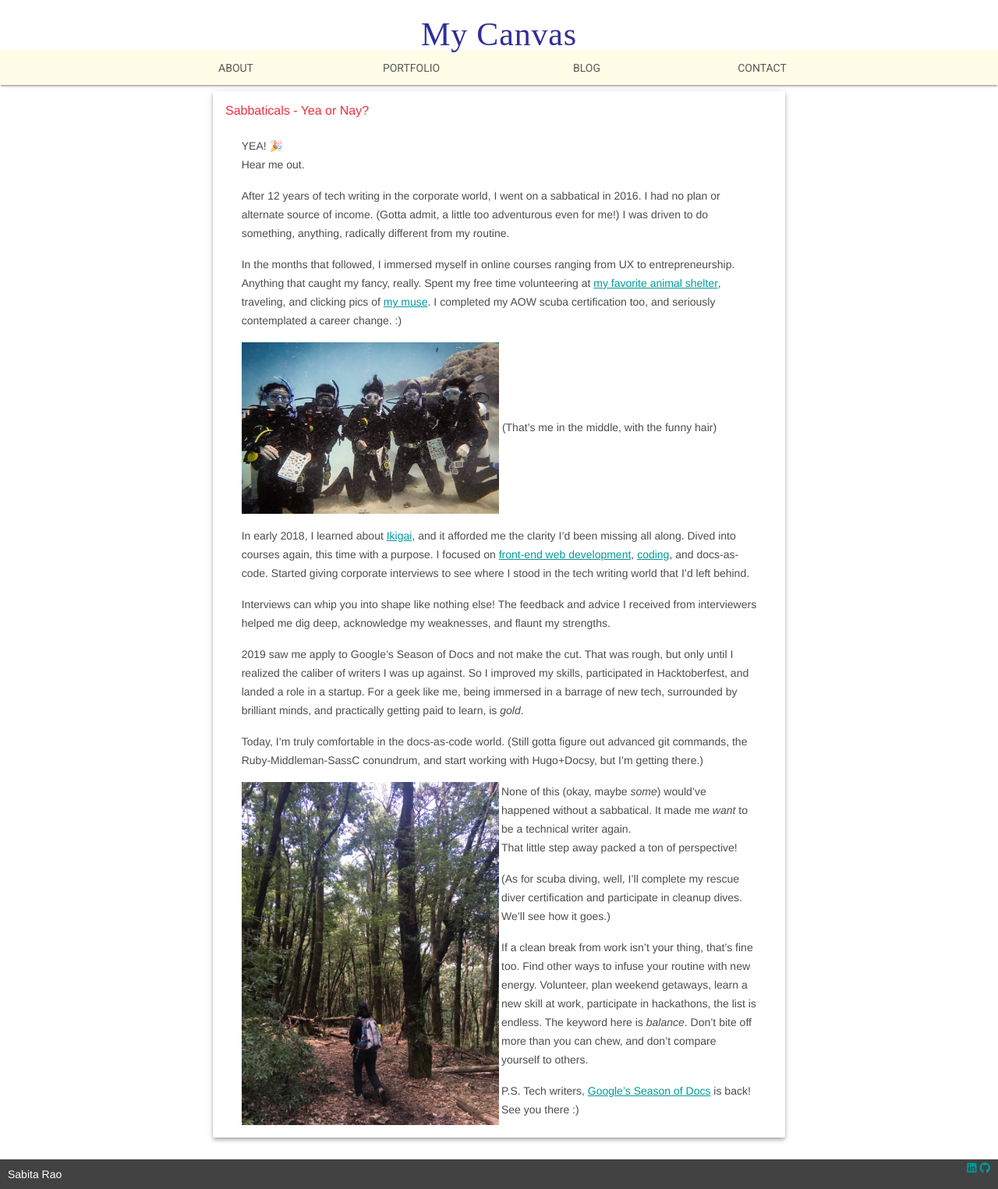
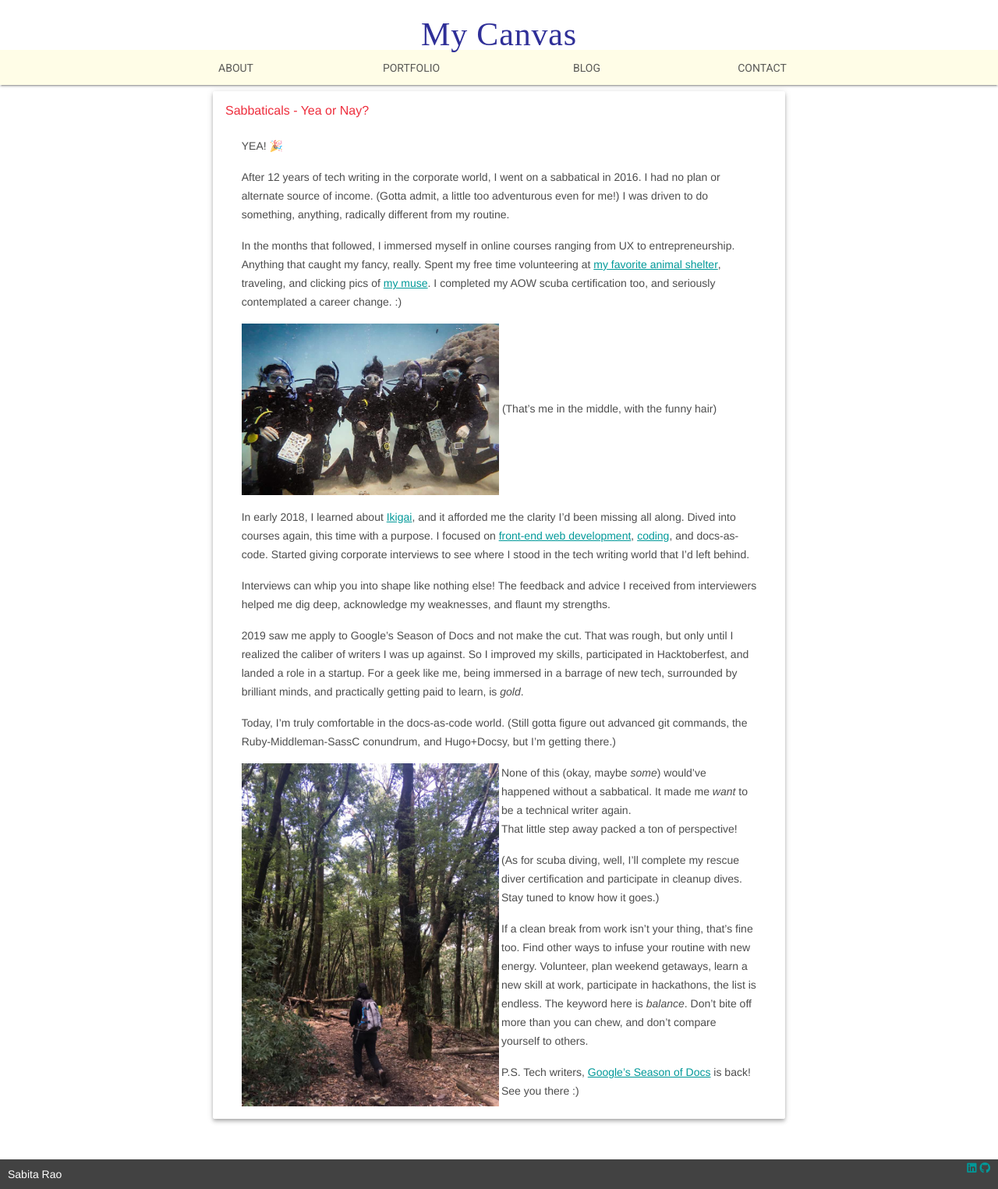
Before and after one commit to sabitarao/sabitarao.github.io, a Jekyll site: the page built from _posts/2020-05-01-sabbatical.md, in a window 1280 px wide. Shown: the whole page at 78% size. Built offline with Jekyll 4.4.1, drawn with Linux system fonts in a browser that asks for light colours; nearby versions of some CDN libraries; emoji names are drawn with the system emoji font; some web fonts are replaced.

Commit message:
edit space

```diff
--- a/_posts/2020-05-01-sabbatical.md
+++ b/_posts/2020-05-01-sabbatical.md
@@ -4,8 +4,8 @@
 show: true
 comments: true
 ---
-YEA! :tada:
-Hear me out.
+<p>YEA! :tada:   <br>
+</p>
 
 After 12 years of tech writing in the corporate world, I went on a sabbatical in 2016. I had no plan or alternate source of income. (Gotta admit, a little too adventurous even for me!) I was driven to do something, anything, radically different from my routine.
 
@@ -19,12 +19,12 @@
 
 2019 saw me apply to Google's Season of Docs and not make the cut. That was rough, but only until I realized the caliber of writers I was up against. So I improved my skills, participated in Hacktoberfest, and landed a role in a startup. For a geek like me, being immersed in a barrage of new tech, surrounded by brilliant minds, and practically getting paid to learn, is *gold*.
 
-Today, I'm truly comfortable in the docs-as-code world. (Still gotta figure out advanced git commands, the Ruby-Middleman-SassC conundrum, and start working with Hugo+Docsy, but I'm getting there.)
+Today, I'm truly comfortable in the docs-as-code world. (Still gotta figure out advanced git commands, the Ruby-Middleman-SassC conundrum, and Hugo+Docsy, but I'm getting there.)
 
 <img src="/assets/trek.jpeg" width="50%" align ="left">None of this (okay, maybe *some*) would've happened without a sabbatical. It made me *want* to be a technical writer again.
 That little step away packed a ton of perspective!
 
-(As for scuba diving, well, I'll complete my rescue diver certification and participate in cleanup dives. We'll see how it goes.)
+(As for scuba diving, well, I'll complete my rescue diver certification and participate in cleanup dives. Stay tuned to know how it goes.)
 
 If a clean break from work isn't your thing, that's fine too. Find other ways to infuse your routine with new energy. Volunteer, plan weekend getaways, learn a new skill at work, participate in hackathons, the list is endless. The keyword here is *balance*. Don't bite off more than you can chew, and don't compare yourself to others.
 
```
